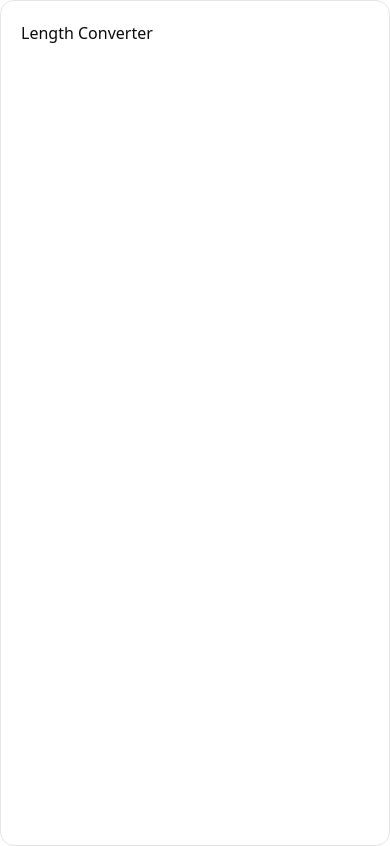
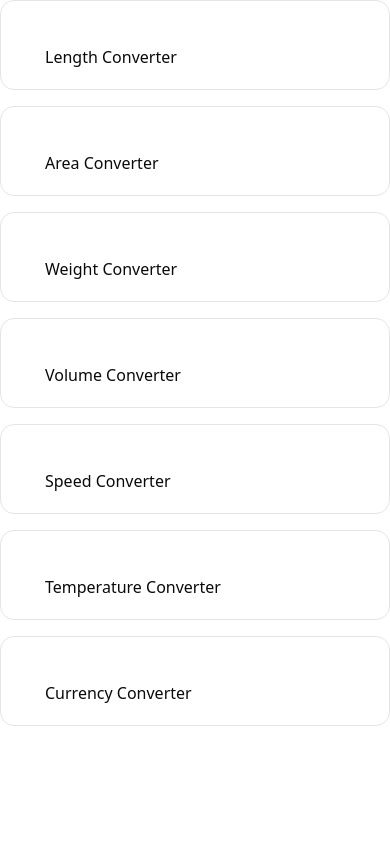
Before and after one commit to dominikw123/portfolio.unit-converter-app, a React (Vite) app: page / in a window 390 px wide. Shown: the top 846 px of the page. Built offline with nearby package versions, Linux system fonts and the light colour scheme.

Commit message:
style: changed spacing, font size and alignment in converter wrapper

```diff
--- a/src/App.tsx
+++ b/src/App.tsx
@@ -8,7 +8,7 @@ import CurrencyConverter from "@/components/CurrencyConverter";
 
 export default function App() {
   return (
-    <main className="p-0 flex flex-col gap-4 items-center justify-center w-full min-h-screen overflow-x-hidden sm:p-10">
+    <main className="p-0 flex flex-col gap-4 items-center w-full min-h-screen overflow-x-hidden sm:justify-center sm:p-10">
       <LengthConverter />
       <AreaConverter />
       <WeightConverter />
--- a/src/components/ConverterWrapper.tsx
+++ b/src/components/ConverterWrapper.tsx
@@ -1,9 +1,17 @@
-import { Card, CardContent } from "@/components/ui/card";
+import { Card, CardContent, CardHeader, CardTitle } from "@/components/ui/card";
 
-export default function ConverterWrapper({ children }: { children: React.ReactNode; }) {
+type ConverterWrapperProps = {
+  children: React.ReactNode;
+  title: string;
+};
+
+export default function ConverterWrapper({ children, title }: ConverterWrapperProps) {
   return (
-    <Card className="flex flex-col items-center justify-center h-full min-h-screen w-screen shadow-none relative p-0 sm:min-h-auto sm:w-full sm:max-w-lg sm:border-gray-200 sm:rounded-xl sm:shadow-sm">
-      <CardContent className="flex flex-col gap-4 min-w-full max-w-[450px] sm:max-w-xl min-h-screen max-h-auto sm:min-h-auto p-5">
+    <Card className="flex flex-col justify-center max-h-auto w-screen shadow-none gap-4 relative p-5 sm:w-full sm:max-w-lg sm:border-gray-200 sm:rounded-xl sm:shadow-sm">
+      <CardHeader className="p-0 min-w-full max-w-[450px]">
+        <CardTitle className="text-2xl">{title}</CardTitle>
+      </CardHeader>
+      <CardContent className="flex flex-col gap-4 min-w-full max-w-[450px] sm:max-w-xl max-h-auto">
         {children}
       </CardContent>
     </Card>
```
